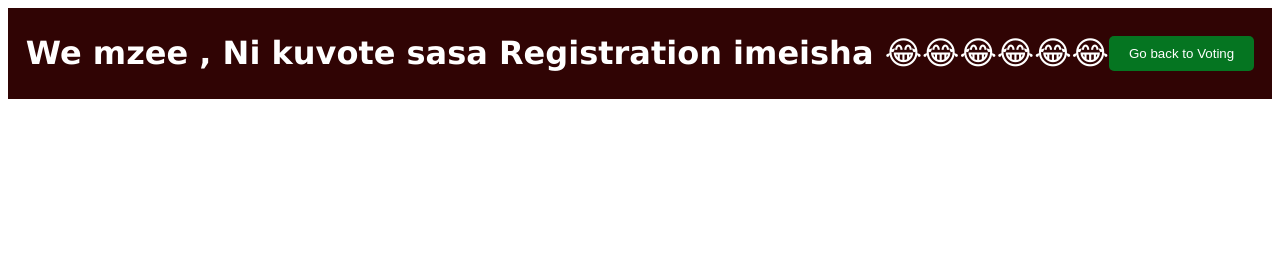
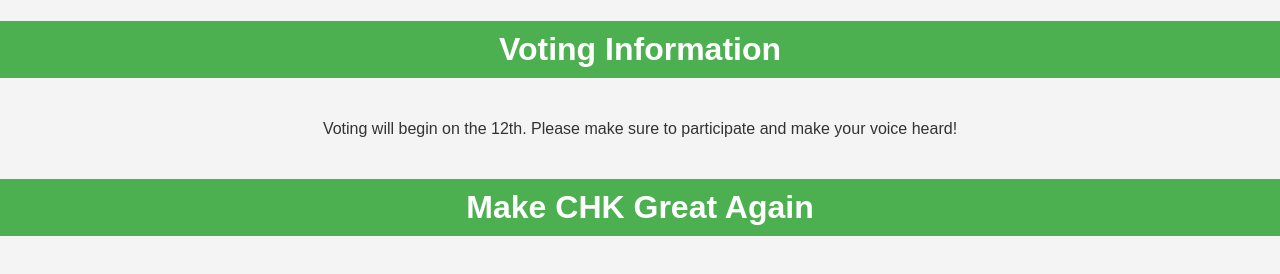
Before and after one commit to if-then-els/election, a website: page public/index.html in a window 1280 px wide. Drawn offline with Linux system fonts and the light colour scheme.

Commit message:
Update index.html

```diff
--- a/public/index.html
+++ b/public/index.html
@@ -3,31 +3,31 @@
 <head>
     <meta charset="UTF-8">
     <meta name="viewport" content="width=device-width, initial-scale=1.0">
-    <title>Document</title>
+    <title>Voting Information</title>
     <style>
-        .closed{
-            display: flex;
-            font-family: Verdana, Geneva, Tahoma, sans-serif;
-            justify-content: center;
-            align-items: center;
-            height: fit-content;
-           padding: 5px;
+        body {
+            font-family: Arial, sans-serif;
+            background-color: #f4f4f4;
+            color: #333;
+            margin: 0;
+            padding: 0;
+        }
+        h1 {
+            background-color: #4CAF50;
             color: white;
-            background-color: rgb(48, 4, 4);
+            padding: 10px;
+            text-align: center;
         }
-        button{
-            padding: 10px 20px;
-            background-color: rgb(5, 117, 33);
-            color: white;
-            border: none;
-            border-radius: 5px;
-            cursor: pointer}
+        p {
+            padding: 20px;
+            text-align: center;
+        }
     </style>
 </head>
 <body>
-    <div class="closed">
-        <h1>We mzee , Ni kuvote sasa Registration imeisha 😂😂😂😂😂😂</h1>
-       <a href="index.html"> <button>Go back to Voting</button></a>
-    </div>
+    <h1>Voting Information</h1>
+    <p>Voting will begin on the 12th. Please make sure to participate and make your voice heard!</p>
+
+    <h1>Make CHK Great Again</h1>
 </body>
 </html>
```
